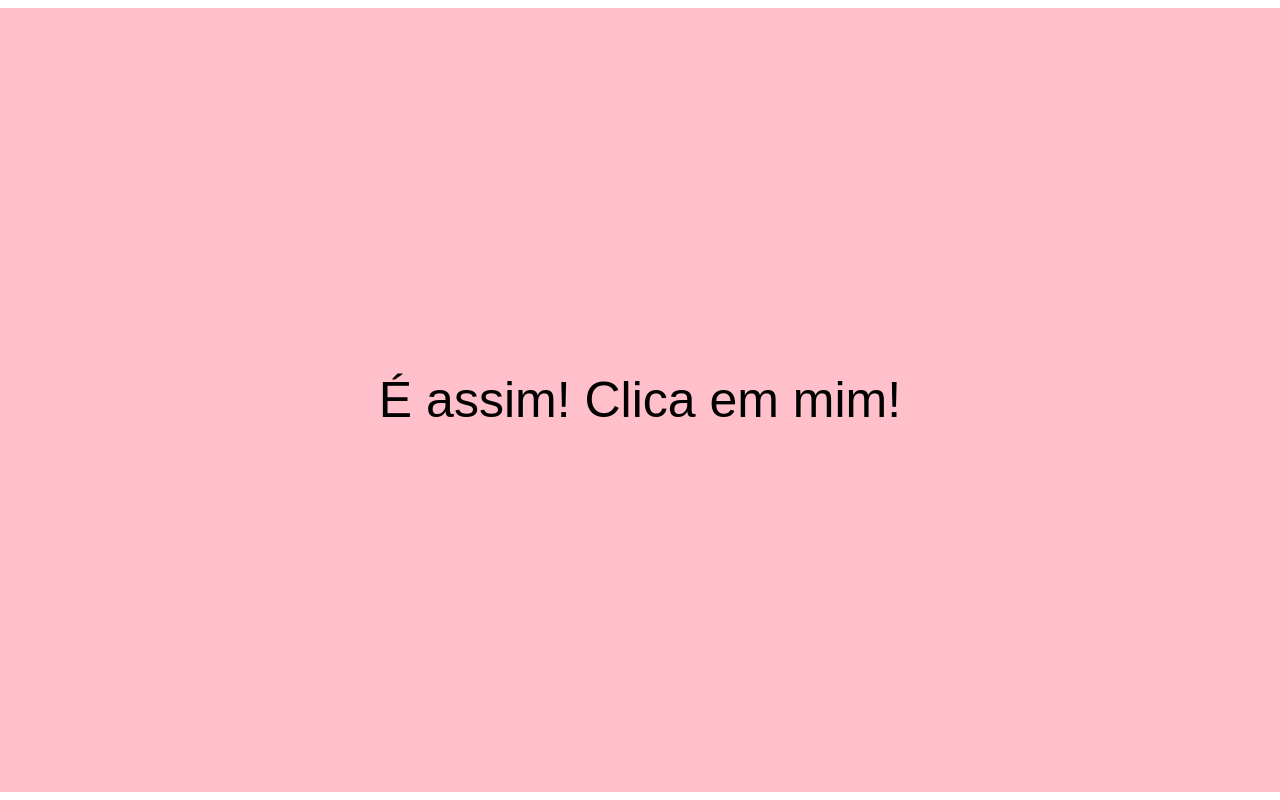
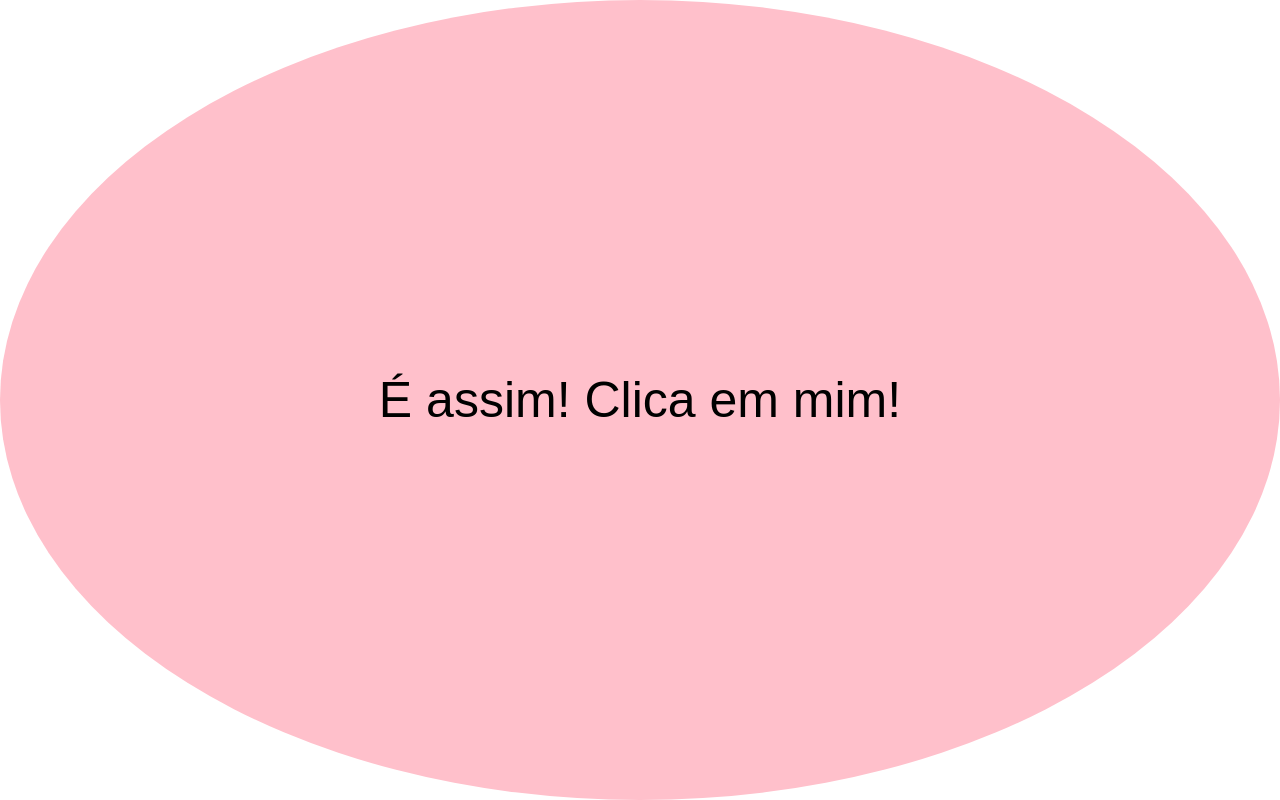
Before and after one commit to SidnyKenzie/kenzie-adding-box, a plain HTML site: page index.html in a window 1280 px wide. Drawn offline with Linux system fonts and the light colour scheme.

Commit message:
body-margin-reajust

```diff
--- a/script.js
+++ b/script.js
@@ -48,4 +48,5 @@ const appendToContainer = (element) => {
     boxReceiver.appendChild(element);
   }
 };
+
 inicialButton.addEventListener("click", startClick);
--- a/style.css
+++ b/style.css
@@ -6,6 +6,7 @@ body {
   flex-direction: column;
   align-items: center;
   justify-content: center;
+  margin: 0;
 }
 .first-click {
   background-color: pink;
@@ -16,10 +17,12 @@ body {
   height: 100%;
   border: none;
   transition: 1s;
+  border-radius: 100%;
 }
 .first-click:hover {
   background-color: violet;
   color: white;
+  border-radius: 0;
 }
 div {
   width: 100px;
```
Also changed, not shown: index.html (line endings or trailing spaces).
